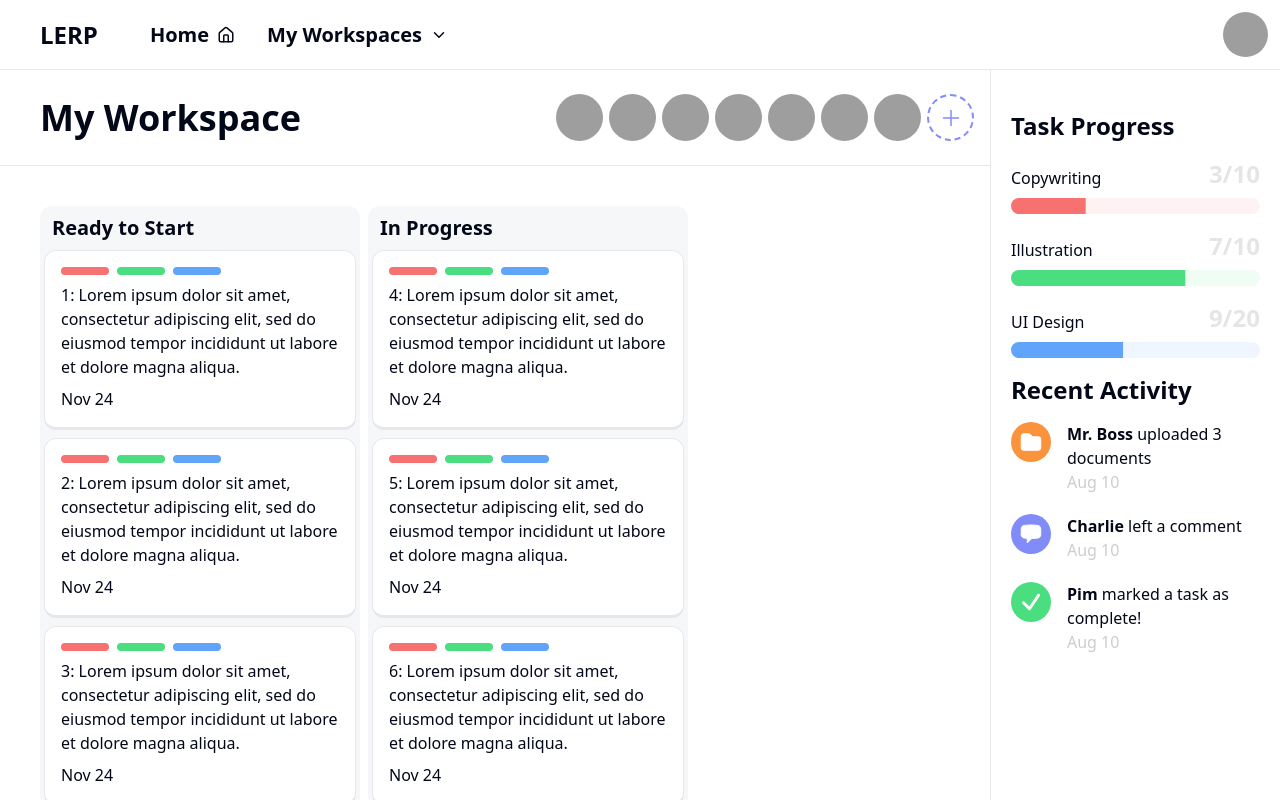
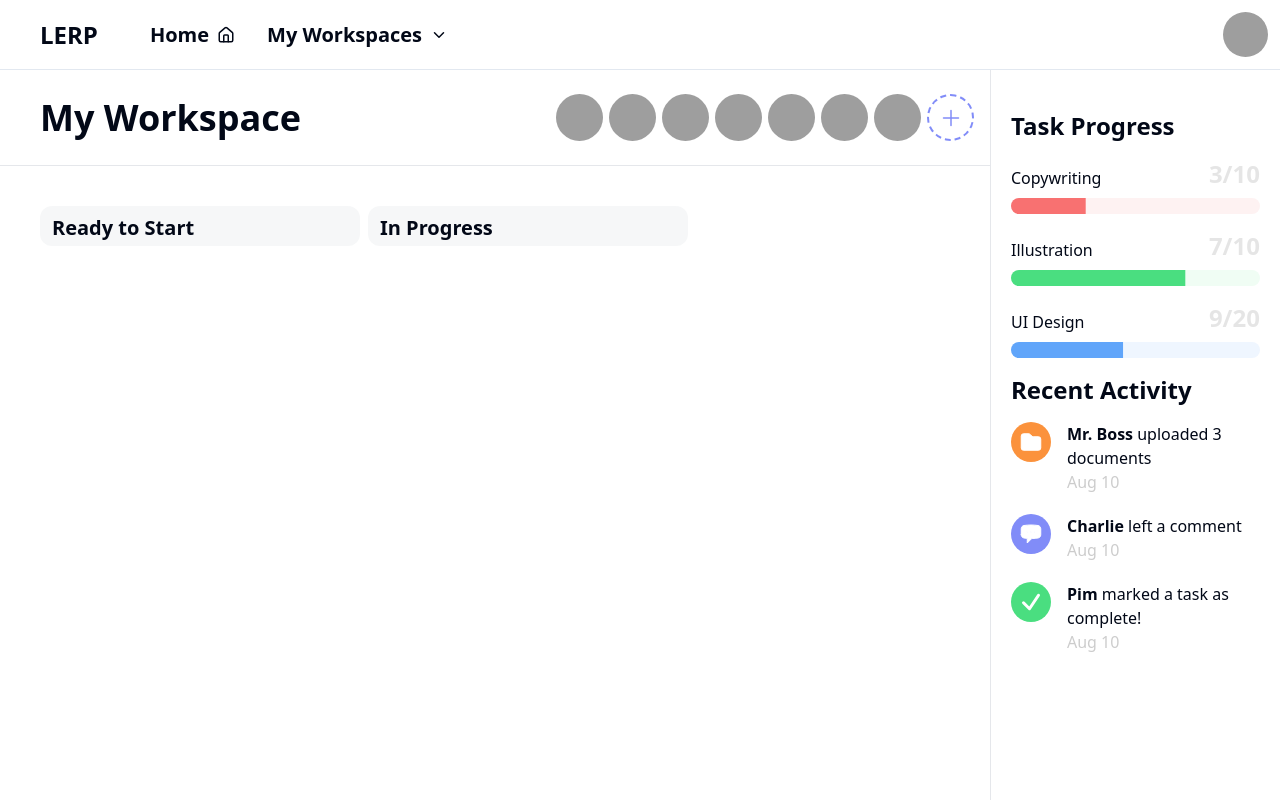
Before and after one commit to Corned/lerp, a React (Vite) app in the folder client/: page / in a window 1280 px wide. Built offline with nearby package versions, Linux system fonts and the light colour scheme; grey boxes are pictures that could not be loaded.

Commit message:
added more types

```diff
--- a/client/src/components/TaskCategoryContainer.tsx
+++ b/client/src/components/TaskCategoryContainer.tsx
@@ -39,10 +39,13 @@ const TaskCategoryContainer = () => {
     //console.log("category left", category);
   }
 
+// Grahh
+  type CategoryData = {
+    name: string,
+    tasks: Task[],
+  }
 
-
-
-  const categories = [
+  let categories: CategoryData[] = [
     {
       name: "Ready to Start",
       tasks: [],
@@ -51,10 +54,12 @@ const TaskCategoryContainer = () => {
       name: "In Progress",
       tasks: [],
     },
-  ].map(({ name, tasks }) => {
+  ]
+
+  categories = categories.map(({ name, tasks }) => {
     return {
       name,
-      tasks: taskData.filter((task) => task.category === name)
+      tasks: tasks.filter((task) => task.category === name)
     }
   })
 
```
